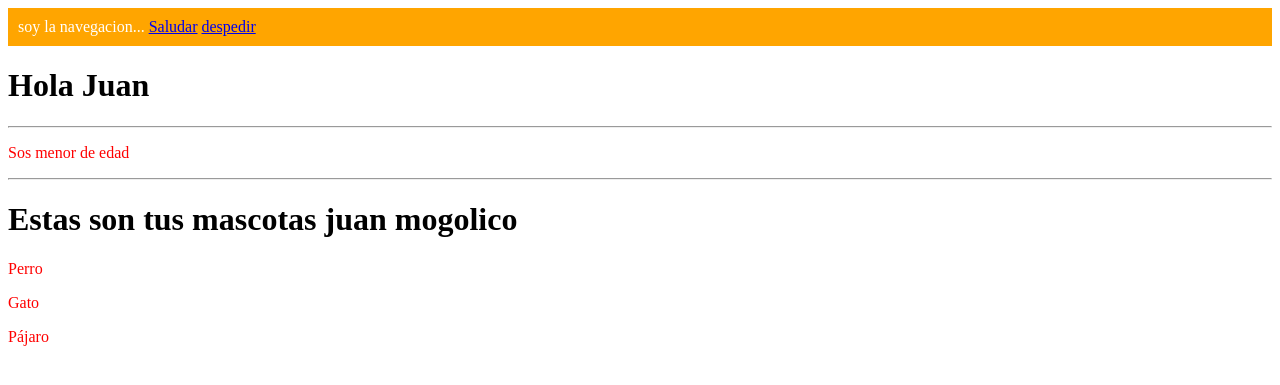
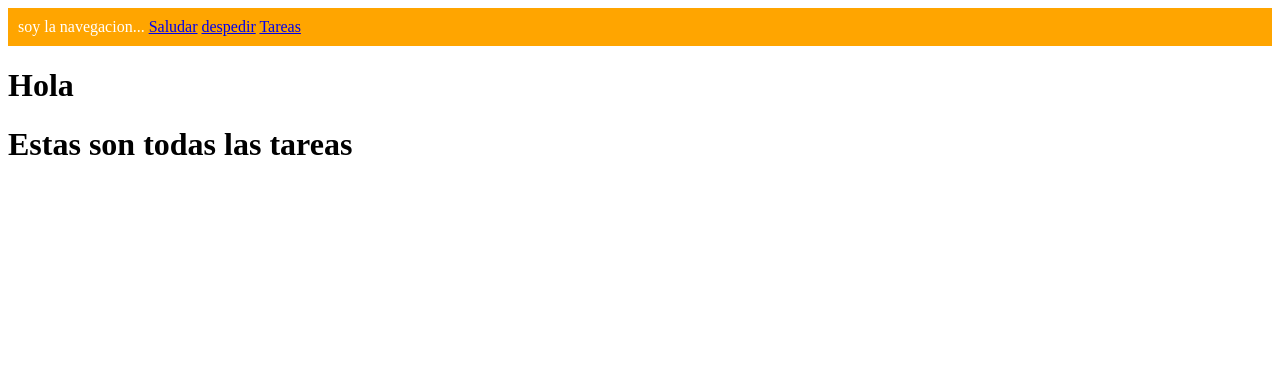
Before and after one commit to Alquita/django_ids, a Django app: page /saludar/ in a window 1280 px wide. Shown: the top 385 px of the page. Run offline with Django 5.2, Linux system fonts and the light colour scheme; data that the repository does not hold is empty.

Commit message:
clase 8/04

```diff
--- a/saludo/templates/saludo/base.html
+++ b/saludo/templates/saludo/base.html
@@ -12,6 +12,8 @@
         soy la navegacion...
         <a href="/saludar">Saludar</a>
         <a href="/despedir">despedir</a>
+        <a href="/tareas">Tareas</a>
+
     </nav>
 
     {% block body %}
--- a/saludo/templates/saludo/index.html
+++ b/saludo/templates/saludo/index.html
@@ -7,19 +7,10 @@
 {% block body %}
     <div>
         <h1>Hola {{ nombre }}</h1>
-        {% if edad >= 18 %}
-            <hr>
-            <p>Sos mayor de edad</p>
-            <hr>
-        {% else %}
-            <hr>
-            <p>Sos menor de edad</p>
-            <hr>
-        {% endif %}
 
-        <h1>Estas son tus mascotas juan mogolico</h1>
-        {% for mascota in mascotas %}
-            <p>{{ mascota }}</p>
+        <h1>Estas son todas las tareas</h1>
+        {% for tarea in tareas %}
+            <p>{{ tarea }}</p>
         {% endfor %}
     </div>
 {% endblock %}
--- a/saludo/views.py
+++ b/saludo/views.py
@@ -1,16 +1,15 @@
 from django.shortcuts import HttpResponse
 from django.shortcuts import render
+from todolist.models import Tarea
 #vistas, lógica de negocio, procesamiento de datos, etc
 
-contexto = {"nombre": "Juan",
-            "esMayor": True,
-            "mascotas": ["Perro", "Gato", "Pájaro"]
-            }
 def saludo(request):
-    return render(request, "saludo/index.html", contexto)
+    tareas = Tarea.objects.filter()
+
+    return render(request, "saludo/index.html", dict(tareas=tareas))
 
 def  despedir(request):
-    return render(request, "saludo/despedir.html", contexto)
+    return render(request, "saludo/despedir.html")
 
 def inicio(request):
     return HttpResponse("<h1>Bienvenido a mi sitio web</h1>")
```
Also changed, not shown: todolist/admin.py (+11 -1 lines), todolist/models.py (+20 -2 lines), todolist/migrations/0002_tarea_responsable.py (added), todolist/migrations/0003_etiqueta_tarea_etiqueta.py (added).
